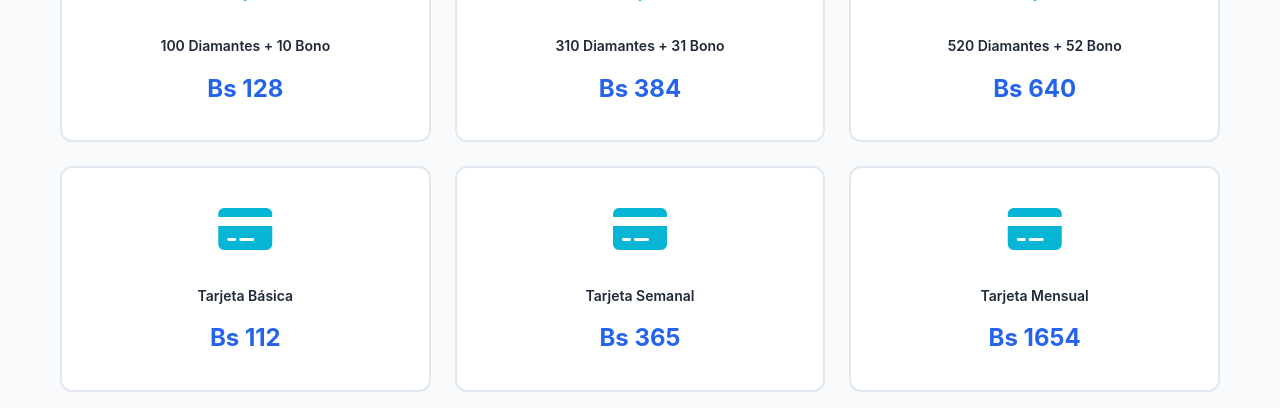
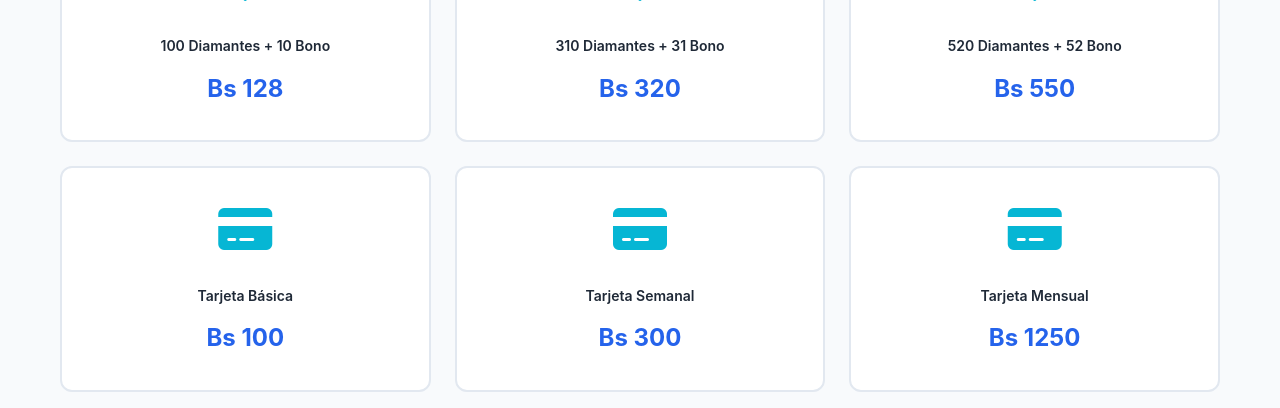
Before and after one commit to Tropirecargas/sapiclub, a plain HTML site: page index.html in a window 1280 px wide. Shown: the part 521-929 px from the top of the page. Drawn offline with nearby package versions, Linux system fonts and the light colour scheme.

Commit message:
Update index.html

```diff
--- a/index.html
+++ b/index.html
@@ -73,7 +73,7 @@
                         <i class="fas fa-gem"></i>
                     </div>
                     <div class="package-title">310 Diamantes + 31 Bono</div>
-                    <div class="package-price">Bs 384</div>
+                    <div class="package-price">Bs 320</div>
                 </div>
 
                 <!-- Package 3 -->
@@ -82,7 +82,7 @@
                         <i class="fas fa-gem"></i>
                     </div>
                     <div class="package-title">520 Diamantes + 52 Bono</div>
-                    <div class="package-price">Bs 640</div>
+                    <div class="package-price">Bs 550</div>
                 </div>
 
                 <!-- Package 7 -->
@@ -91,7 +91,7 @@
                         <i class="fas fa-credit-card"></i>
                     </div>
                     <div class="package-title">Tarjeta Básica</div>
-                    <div class="package-price">Bs 112</div>
+                    <div class="package-price">Bs 100</div>
                 </div>
 
                 <!-- Package 8 -->
@@ -100,7 +100,7 @@
                         <i class="fas fa-credit-card"></i>
                     </div>
                     <div class="package-title">Tarjeta Semanal</div>
-                    <div class="package-price">Bs 365</div>
+                    <div class="package-price">Bs 300</div>
                 </div>
 
                 <!-- Package 9 -->
@@ -109,7 +109,7 @@
                         <i class="fas fa-credit-card"></i>
                     </div>
                     <div class="package-title">Tarjeta Mensual</div>
-                    <div class="package-price">Bs 1654</div>
+                    <div class="package-price">Bs 1250</div>
                 </div>
             </div>
         </div>
```
